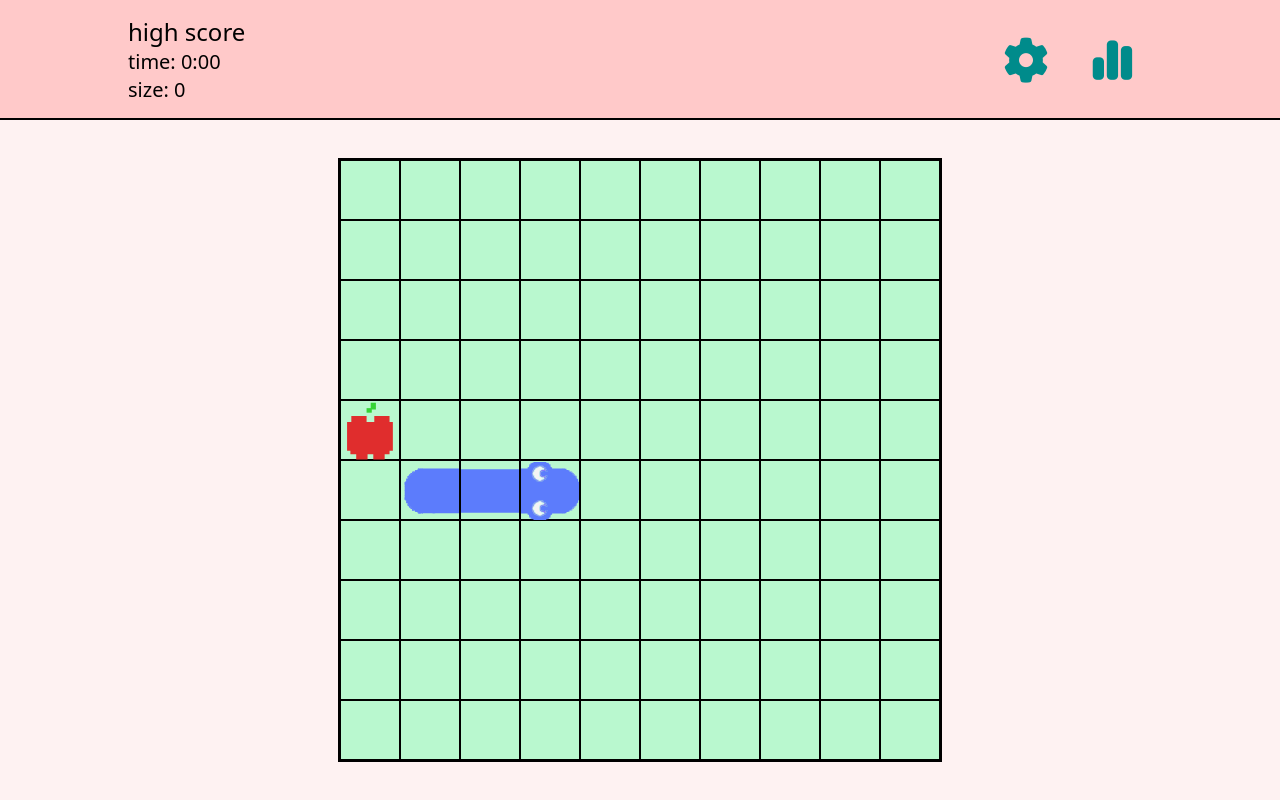
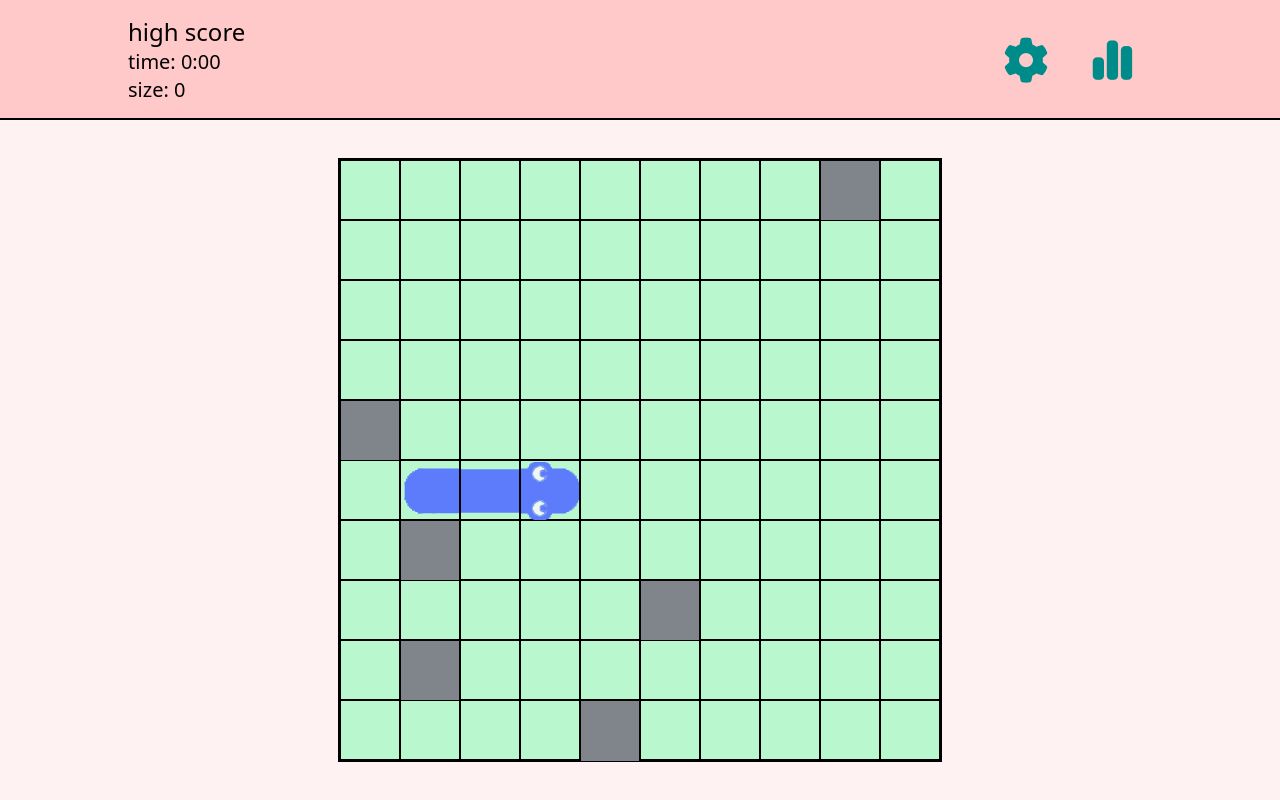
Before and after one commit to RyderBarr/jQuery-game-group, a plain HTML site: page field.html in a window 1280 px wide. Both pictures are taken after a click on the button "small". Drawn offline with nearby package versions, Linux system fonts and the light colour scheme.

Commit message:
added obstacles
little blocks in the path

```diff
--- a/field.html
+++ b/field.html
@@ -140,10 +140,17 @@
 
         // img varables
             let apple = `<img src="./images/apple.svg" alt="" class="apple">`
-            let shield = `<img src="./images/shield.svg" alt="" class="apple">`
-            let sneaker = `<img src="./images/sneaker.svg" alt="" class="apple">`
+            let shield = `<img src="./images/shield.svg" alt="" class="">`
+            let sneaker = `<img src="./images/sneaker.svg" alt="" class="">`
+            let obsticle = `<img src="./images/grey.png" alt="" class="block">`
+        $(document).ready(function(){
 
-        $(document).ready(function(){
+            $('button').on('mouseenter',function(event){
+                $(this).addClass('animate-pulse')
+            })
+            $('button').on('mouseleave',function(event){
+                $(this).removeClass('animate-pulse')
+            })
 
             // will display time and size after game starts
                 let timeScore = '0:00'
@@ -247,6 +254,7 @@
 
                 // spawning the food into the
                     spawn(apple)
+                    spawn(obsticle, 5)
 
 
             }
@@ -276,9 +284,39 @@
 
                             // if origanal spawn location is full this puts it in a new spot
                             // already tested that it works even when over crowding happens
-                            spawn(img)
+                                spawn(img)
 
                         }
+
+                }
+                function spawn(img,num)
+                {
+                    for (i = 0; i < num; i++){
+                        let item = (Math.floor(Math.random() * (size*size + 1)))
+
+                        // check that it isn't placing the item over the snake
+                            if($(`.${item}`).children().length == 0)
+                            {
+
+                                // adds the apple to the sell with the class of the randomly generated num
+                                    $(`.${item}`).html
+                                    (`
+
+                                        ${img}
+
+                                    `)
+
+                            }
+                            else
+                            {
+
+                                // if origanal spawn location is full this puts it in a new spot
+                                // already tested that it works even when over crowding happens
+                                    spawn(img)
+
+                            }
+
+                    }
 
                 }
 
@@ -292,6 +330,8 @@
 
                         // set size to small
                             size = 10
+
+
 
                         // calls creategrid to replace the html
                             $('#section').html(CreateGrid(size))
```
Also changed, not shown: TestField.html (+9 -7 lines), images/grey.png (added).
